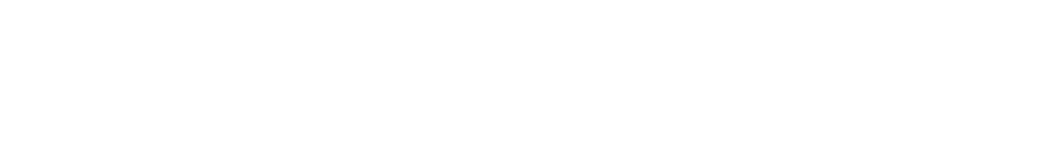
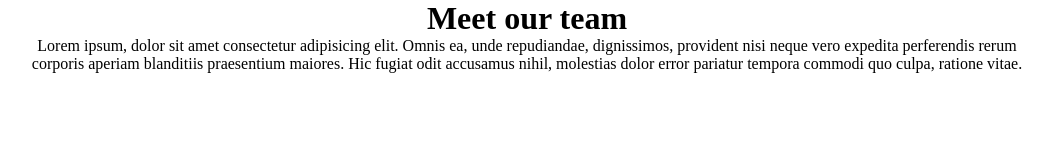
Before and after one commit to Andrearusso94/html-css-float-cards, a plain HTML site: page index.html in a window 1280 px wide. Shown: the whole page, without its empty margins (113-1162 px from the left). Drawn offline with Linux system fonts and the light colour scheme.

Commit message:
add header and description

```diff
--- a/assets/style.css
+++ b/assets/style.css
@@ -3,3 +3,8 @@
     padding: 0;
     margin: 0;
 }
+#container{
+    width: 80%;
+    margin:auto;
+    text-align: center;
+}
--- a/index.html
+++ b/index.html
@@ -9,6 +9,18 @@
     <title>Float</title>
 </head>
 <body>
-
+    <div id="container">
+        <!--intestazione-->
+        <header>
+            <h1>Meet our team</h1>
+        </header>
+        <!--corpo pagina-->
+        <main>
+            <div class="description">
+                <p>Lorem ipsum, dolor sit amet consectetur adipisicing elit. Omnis ea, unde repudiandae, dignissimos, provident nisi neque vero expedita perferendis rerum corporis aperiam blanditiis praesentium maiores. Hic fugiat odit accusamus nihil, molestias dolor error pariatur tempora commodi quo culpa, ratione vitae.</p>
+            </div>
+        </main>
+        <footer></footer>
+    </div>
 </body>
 </html>
```
